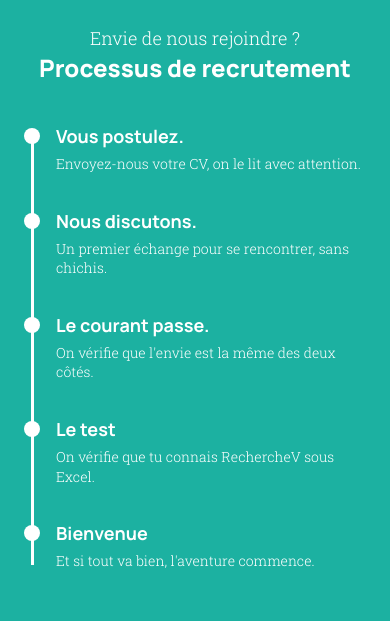
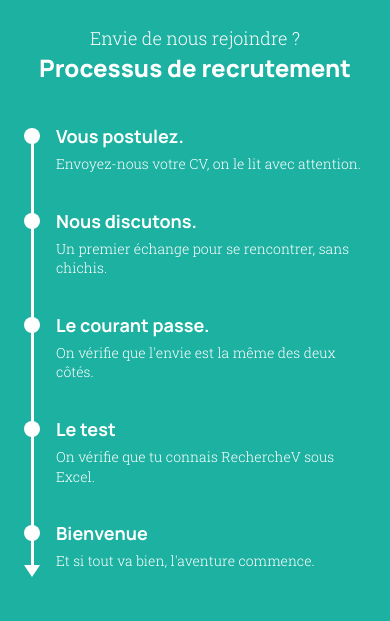
Before and after one commit to Marie-Garde/ohayon, a Nuxt app: page /nous-rejoindre in a window 390 px wide. Shown: the part 2940-3561 px from the top of the page. Built offline with nearby package versions, Linux system fonts and the light colour scheme.

Commit message:
fix recruitment process timeline: show downward arrow on mobile

```diff
--- a/app/components/rejoindre/RecruitmentProcessSection.vue
+++ b/app/components/rejoindre/RecruitmentProcessSection.vue
@@ -230,7 +230,16 @@
   }
 
   .timeline__track::after {
-    display: none;
+    display: block;
+    top: auto;
+    bottom: -6px;
+    left: 8px;
+    right: auto;
+    transform: translateX(-50%);
+    border-top: 12px solid #fff;
+    border-left: 8px solid transparent;
+    border-right: 8px solid transparent;
+    border-bottom: none;
   }
 
   .timeline__step,
```
